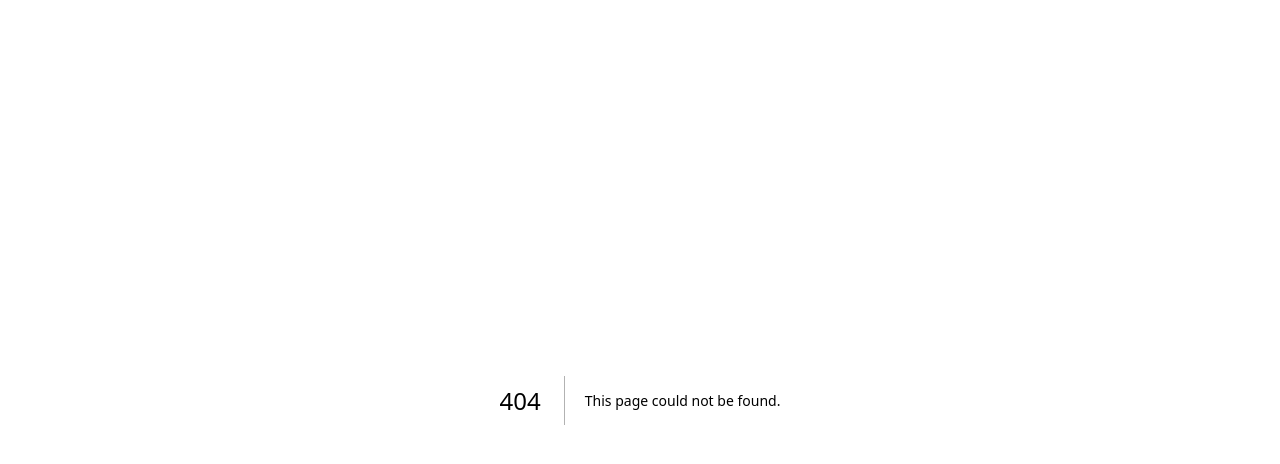
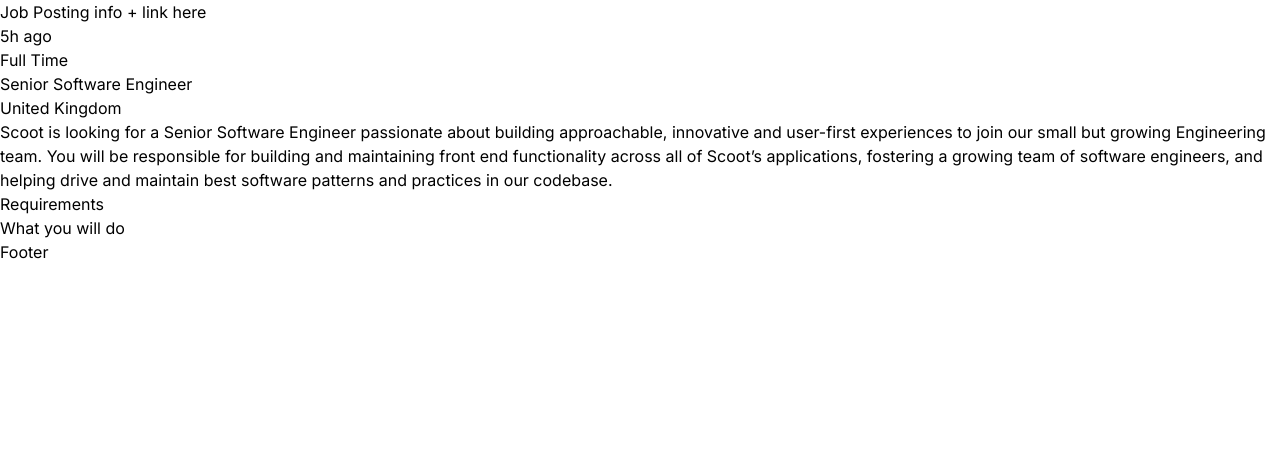
Before and after one commit to JaredBrown1/devjobs, a Next.js app: page /1 in a window 1280 px wide. Before the commit this address had no page. Shown: the top 464 px of the page. Built offline with nearby package versions, Linux system fonts and the light colour scheme.

Commit message:
data displaying dynamically

```diff
--- /dev/null
+++ b/app/[id]/components/JobPage.tsx
@@ -0,0 +1,60 @@
+interface JobPageProps {
+	params: {
+		postedAt: string;
+		contract: string;
+		position: string;
+		location: string;
+		description: string;
+		requirements: {
+			content: string;
+			items: [];
+		};
+		role: {
+			content: string;
+			items: [];
+		};
+	};
+}
+
+const JobPage = ({ params }: JobPageProps) => {
+	if (!params) {
+		return null; // or return a loading spinner, or some fallback UI
+	}
+
+	return (
+		<div>
+			<div>Job Posting info + link here</div>
+			<div>
+				<div>
+					<div>
+						<p>{params.postedAt}</p>
+						<p>{params.contract}</p>
+					</div>
+					<div>
+						<h1>{params.position}</h1>
+					</div>
+					<div>
+						<h1>{params.location}</h1>
+					</div>
+					<p>{params.description}</p>
+				</div>
+				<div>
+					<h1>Requirements</h1>
+					{/* <p>{params.requirements.content}</p>
+					{params.requirements.items.map((item) => (
+						<p key={item}>{item}</p>
+					))} */}
+				</div>
+				<div>
+					<h1>What you will do</h1>
+					{/* <p>{params.role.content}</p>
+					{params.role.items.map((item) => (
+						<p key={item}>{item}</p>
+					))} */}
+				</div>
+			</div>
+			<div>Footer</div>
+		</div>
+	);
+};
+export default JobPage;
--- /dev/null
+++ b/app/[id]/page.tsx
@@ -0,0 +1,19 @@
+import JobPage from "./components/JobPage";
+
+import data from "../data.json";
+
+type ParamsType = {
+	id: number;
+};
+
+const JobDescription = ({ params }: { params: ParamsType }) => {
+	const { id } = params;
+	const jobData = data.find((job) => job.id === id);
+
+	return (
+		<div>
+			<JobPage params={jobData} />
+		</div>
+	);
+};
+export default JobDescription;
--- a/app/components/JobCard.tsx
+++ b/app/components/JobCard.tsx
@@ -1,4 +1,5 @@
 import Image from "next/image";
+import Link from "next/link";
 
 interface JobCardProps {
 	params: {
@@ -16,13 +17,14 @@
 	}
 
 	return (
+		<Link href={`${params.id}`}>
 			<div className="w-[350px] h-[228px] bg-white rounded-md m-[30px]">
 				<div>
 					<Image
 						src={params.logo}
 						alt="Picture of the author"
-					width={20}
-					height={20}
+						width={50}
+						height={50}
 					/>
 				</div>
 				<div>
@@ -34,6 +36,7 @@
 				</div>
 				<div>{params.location}</div>
 			</div>
+		</Link>
 	);
 };
 export default JobCard;
--- a/app/data.json
+++ b/app/data.json
@@ -1,6 +1,6 @@
 [
 	{
-    "id": 1,
+		"id": "1",
 		"company": "Scoot",
 		"logo": "./assets/logos/scoot.svg",
 		"logoBackground": "hsl(36, 87%, 49%)",
@@ -31,7 +31,7 @@
 		}
 	},
 	{
-    "id": 2,
+		"id": "2",
 		"company": "Blogr",
 		"logo": "./assets/logos/blogr.svg",
 		"logoBackground": "hsl(12, 79%, 52%)",
@@ -62,7 +62,7 @@
 		}
 	},
 	{
-    "id": 3,
+		"id": "3",
 		"company": "Vector",
 		"logo": "./assets/logos/vector.svg",
 		"logoBackground": "hsl(235, 10%, 23%)",
@@ -92,7 +92,7 @@
 		}
 	},
 	{
-    "id": 4,
+		"id": "4",
 		"company": "Office Lite",
 		"logo": "./assets/logos/officelite.svg",
 		"logoBackground": "hsl(227, 62%, 48%)",
@@ -124,7 +124,7 @@
 		}
 	},
 	{
-    "id": 5,
+		"id": "5",
 		"company": "Pod",
 		"logo": "./assets/logos/pod.svg",
 		"logoBackground": "hsl(216, 46%, 14%)",
@@ -160,7 +160,7 @@
 		}
 	},
 	{
-    "id": 6,
+		"id": "6",
 		"company": "Creative",
 		"logo": "./assets/logos/creative.svg",
 		"logoBackground": "hsl(295, 55%, 21%)",
@@ -194,7 +194,7 @@
 		}
 	},
 	{
-    "id": 7,
+		"id": "7",
 		"company": "Pomodoro",
 		"logo": "./assets/logos/pomodoro.svg",
 		"logoBackground": "hsl(254, 71%, 45%)",
@@ -225,7 +225,7 @@
 		}
 	},
 	{
-    "id": 8,
+		"id": "8",
 		"company": "Maker",
 		"logo": "./assets/logos/maker.svg",
 		"logoBackground": "hsl(218, 58%, 31%)",
@@ -256,7 +256,7 @@
 		}
 	},
 	{
-    "id": 9,
+		"id": "9",
 		"company": "Coffeeroasters",
 		"logo": "./assets/logos/coffeeroasters.svg",
 		"logoBackground": "hsl(29, 60%, 87%)",
@@ -287,7 +287,7 @@
 		}
 	},
 	{
-    "id": 10,
+		"id": "10",
 		"company": "Mastercraft",
 		"logo": "./assets/logos/mastercraft.svg",
 		"logoBackground": "hsl(0, 0%, 12%)",
@@ -320,7 +320,7 @@
 		}
 	},
 	{
-    "id": 11,
+		"id": "11",
 		"company": "Crowdfund",
 		"logo": "./assets/logos/crowdfund.svg",
 		"logoBackground": "hsl(157, 57%, 50%)",
@@ -353,7 +353,7 @@
 		}
 	},
 	{
-    "id": 12,
+		"id": "12",
 		"company": "Typemaster",
 		"logo": "./assets/logos/typemaster.svg",
 		"logoBackground": "hsl(22, 89%, 52%)",
@@ -385,7 +385,7 @@
 		}
 	},
 	{
-    "id": 13,
+		"id": "13",
 		"company": "Crowdfund",
 		"logo": "./assets/logos/crowdfund.svg",
 		"logoBackground": "hsl(157, 57%, 50%)",
@@ -417,7 +417,7 @@
 		}
 	},
 	{
-    "id": 14,
+		"id": "14",
 		"company": "Coffeeroasters",
 		"logo": "./assets/logos/coffeeroasters.svg",
 		"logoBackground": "hsl(29, 60%, 87%)",
@@ -449,7 +449,7 @@
 		}
 	},
 	{
-    "id": 15,
+		"id": "15",
 		"company": "Blogr",
 		"logo": "./assets/logos/blogr.svg",
 		"logoBackground": "hsl(12, 79%, 52%)",
```
Lines whose indentation alone changed are shown as unchanged.
